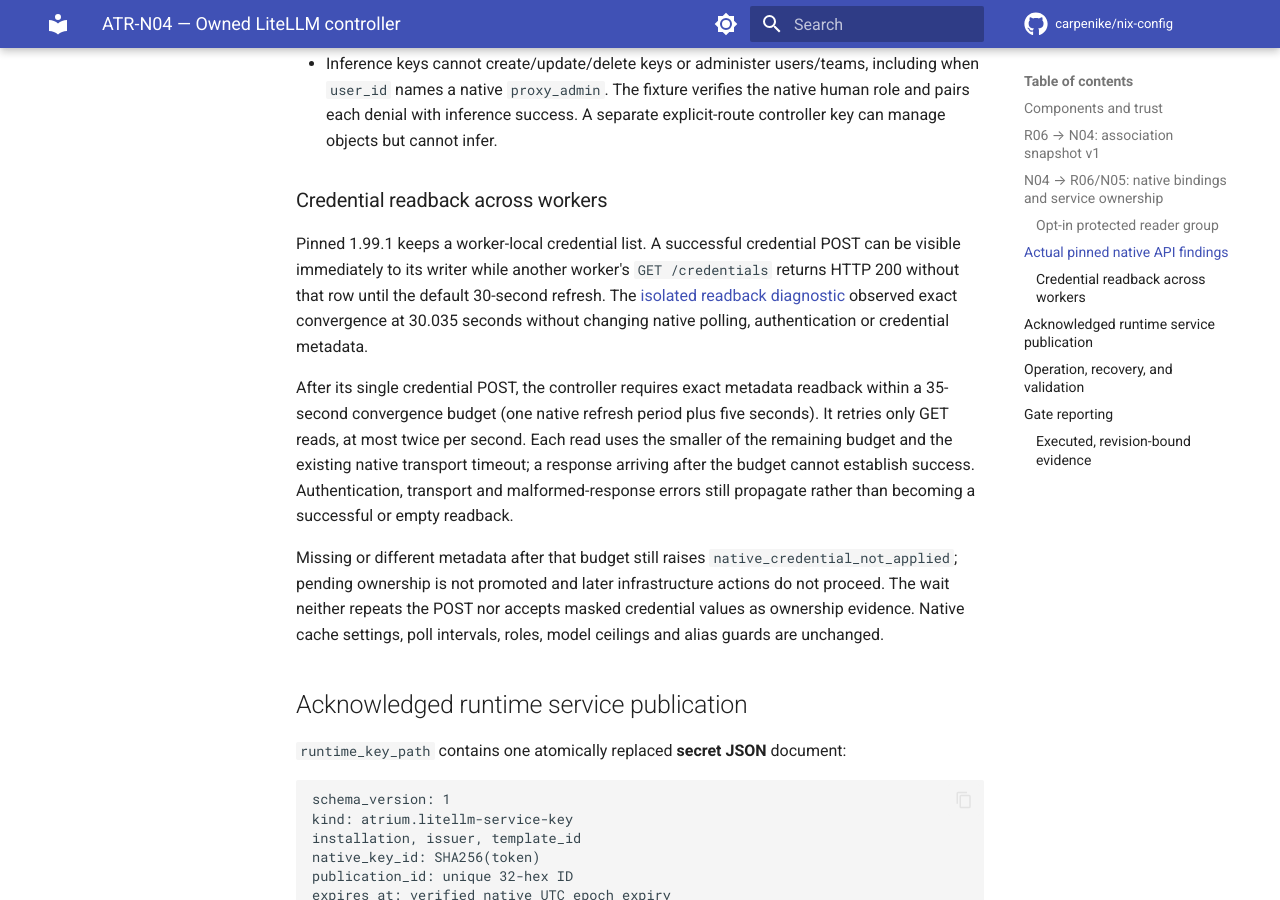
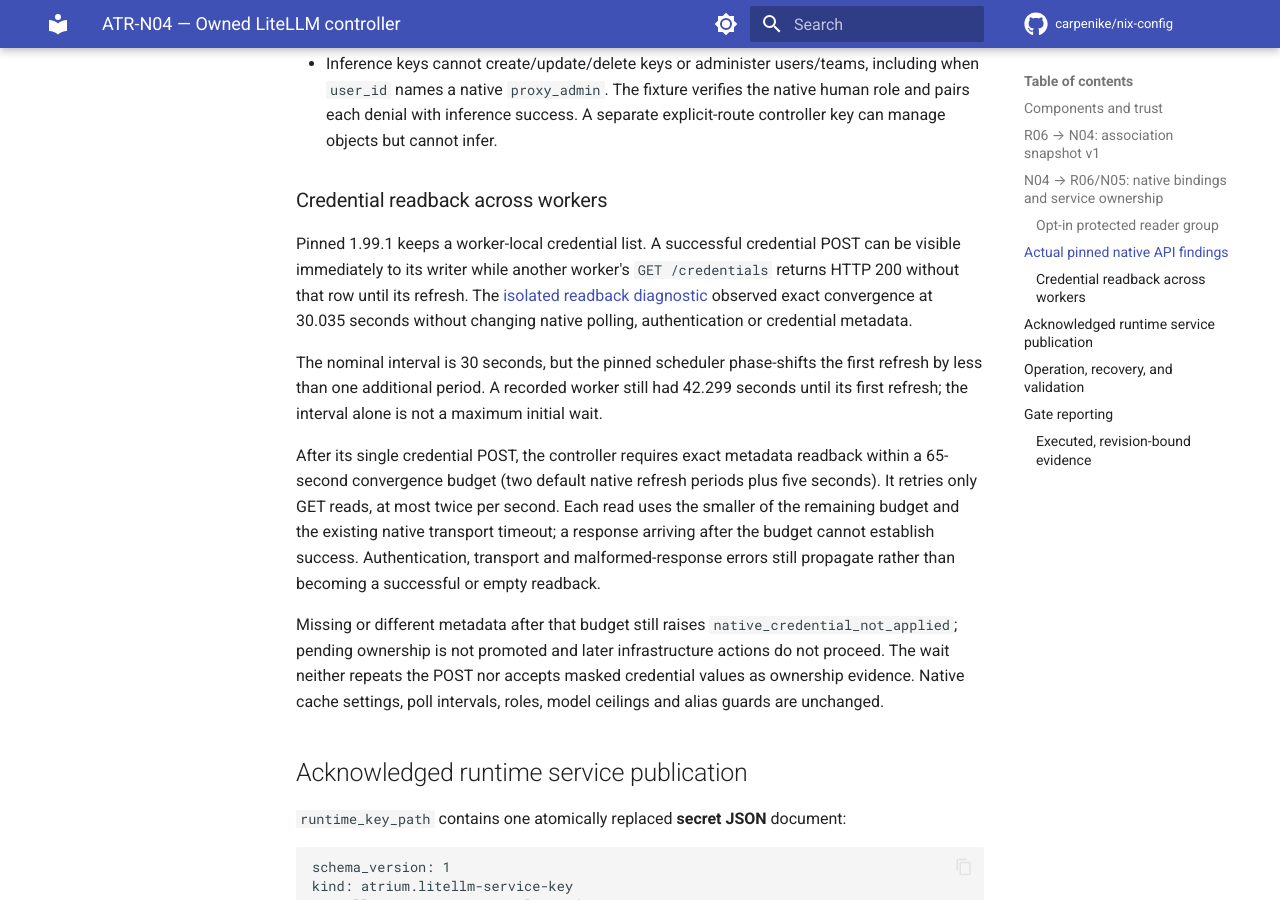
Before and after one commit to carpenike/nix-config, an MkDocs documentation site: the page built from docs/services/atrium-litellm-controller.md, in a window 1280 px wide and 900 px high, scrolled down 5377 px. Built offline with MkDocs 1.6.1 and Material for MkDocs 9.7.7, drawn with Linux system fonts in a browser that asks for light colours; comment, search, counter and statistics services are not loaded.

Commit message:
ATR-N04: account for pinned native startup phase in readback budget
Native scheduler observation shows first refresh can exceed the nominal 30-second interval. Pin and inspect its phase-offset implementation, which adds less than one period; use two periods plus five seconds while retaining exact equality, read-only retries and bounded per-read timeouts. Preserve the 35-second failure and native scheduling observations; no native schedule or cache changes.

Co-authored-by: Copilot <223556219+Copilot@users.noreply.github.com>
Copilot-Session: 1e5e7d6d-a45a-4ac0-9fb1-9bf14b3658cb

```diff
--- a/docs/services/atrium-litellm-controller.md
+++ b/docs/services/atrium-litellm-controller.md
@@ -234,15 +234,20 @@ not a version. Routing is read from `GET /router/settings.current_values`.
 
 Pinned 1.99.1 keeps a worker-local credential list. A successful credential POST
 can be visible immediately to its writer while another worker's
-`GET /credentials` returns HTTP 200 without that row until the default
-30-second refresh. The [isolated readback diagnostic](../../tests/atrium_n04/READBACK.md)
+`GET /credentials` returns HTTP 200 without that row until its refresh.
+The [isolated readback diagnostic](../../tests/atrium_n04/READBACK.md)
 observed exact convergence at 30.035 seconds without changing native polling,
 authentication or credential metadata.
 
+The nominal interval is 30 seconds, but the pinned scheduler phase-shifts the
+first refresh by less than one additional period. A recorded worker still had
+42.299 seconds until its first refresh; the interval alone is not a maximum
+initial wait.
+
 After its single credential POST, the controller requires exact metadata
-readback within a 35-second convergence budget (one native refresh period plus
-five seconds). It retries only GET reads, at most twice per second. Each read
-uses the smaller of the remaining budget and the existing native transport
+readback within a 65-second convergence budget (two default native refresh
+periods plus five seconds). It retries only GET reads, at most twice per second.
+Each read uses the smaller of the remaining budget and the existing native transport
 timeout; a response arriving after the budget cannot establish success.
 Authentication, transport and malformed-response errors still propagate rather
 than becoming a successful or empty readback.
```
Also changed, not shown: 7 other files.
